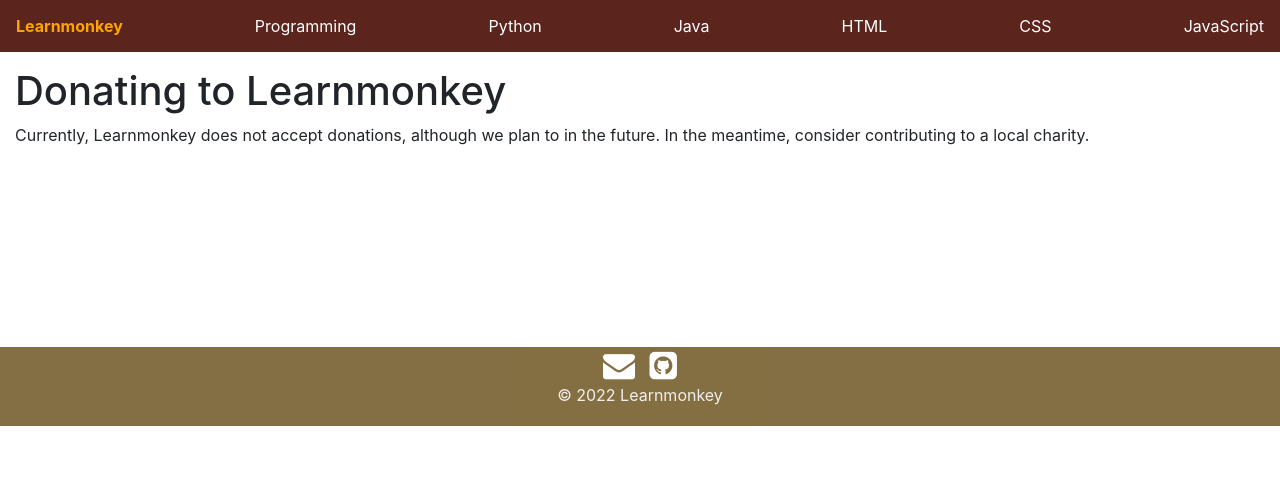
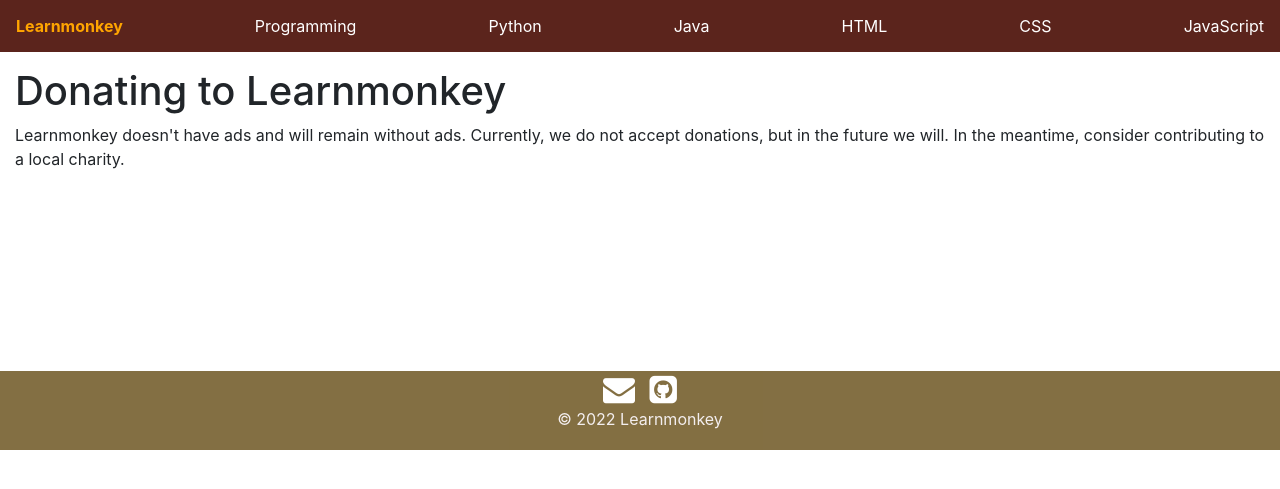
Before and after one commit to learnmonkey/learnmonkey.github.io, a Jekyll site: the page built from donating.html, in a window 1280 px wide. Shown: the top 489 px of the page. Built offline with Jekyll 4.4.1, drawn with Linux system fonts in a browser that asks for light colours.

Commit message:
edit donating.html

```diff
--- a/donating.html
+++ b/donating.html
@@ -5,4 +5,4 @@ layout: default
 ---
 
 <h1>Donating to Learnmonkey</h1>
-<p>Currently, Learnmonkey does not accept donations, although we plan to in the future. In the meantime, consider contributing to a local charity.</p>
+<p>Learnmonkey doesn't have ads and will remain without ads. Currently, we do not accept donations, but in the future we will. In the meantime, consider contributing to a local charity.</p>
```
